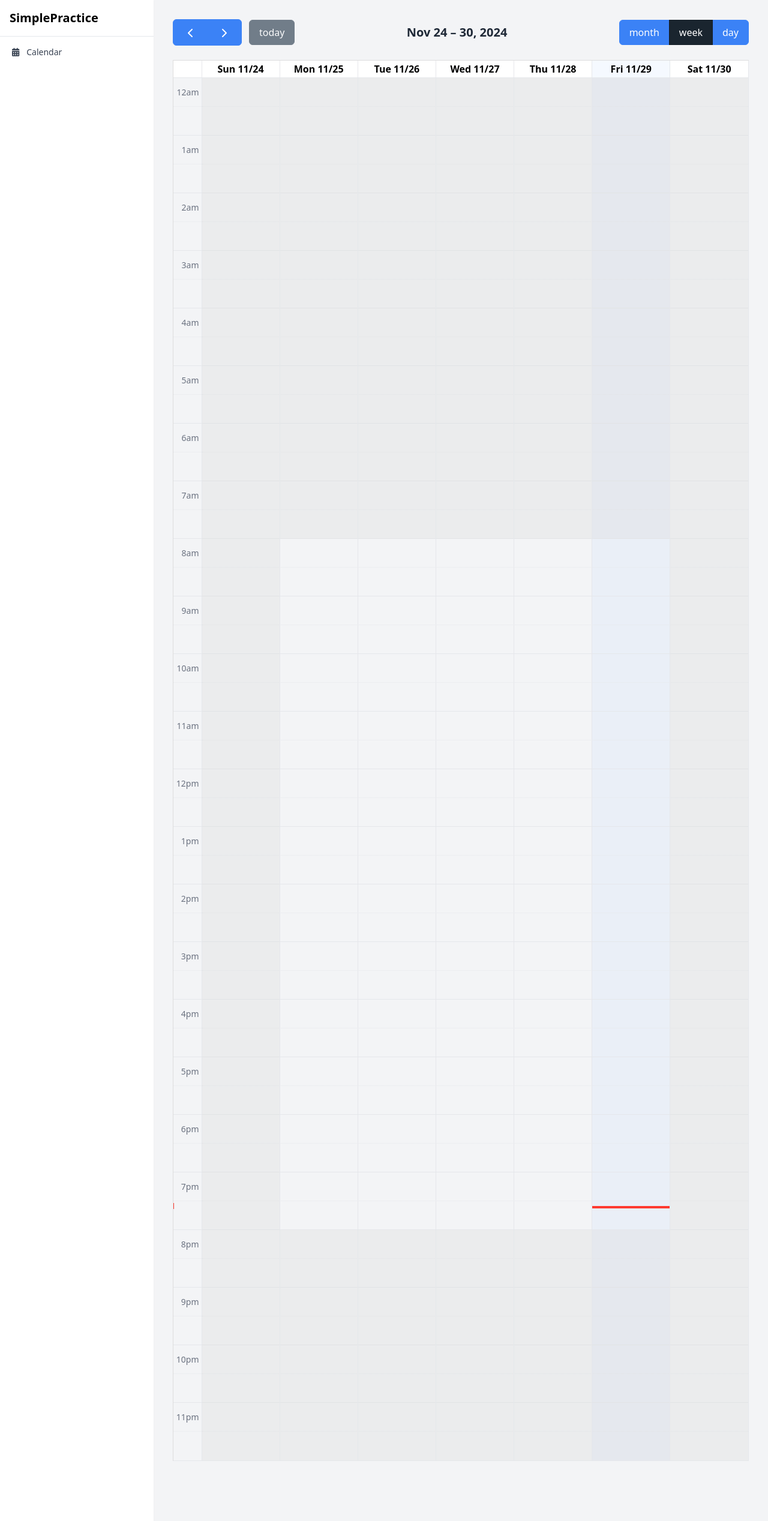
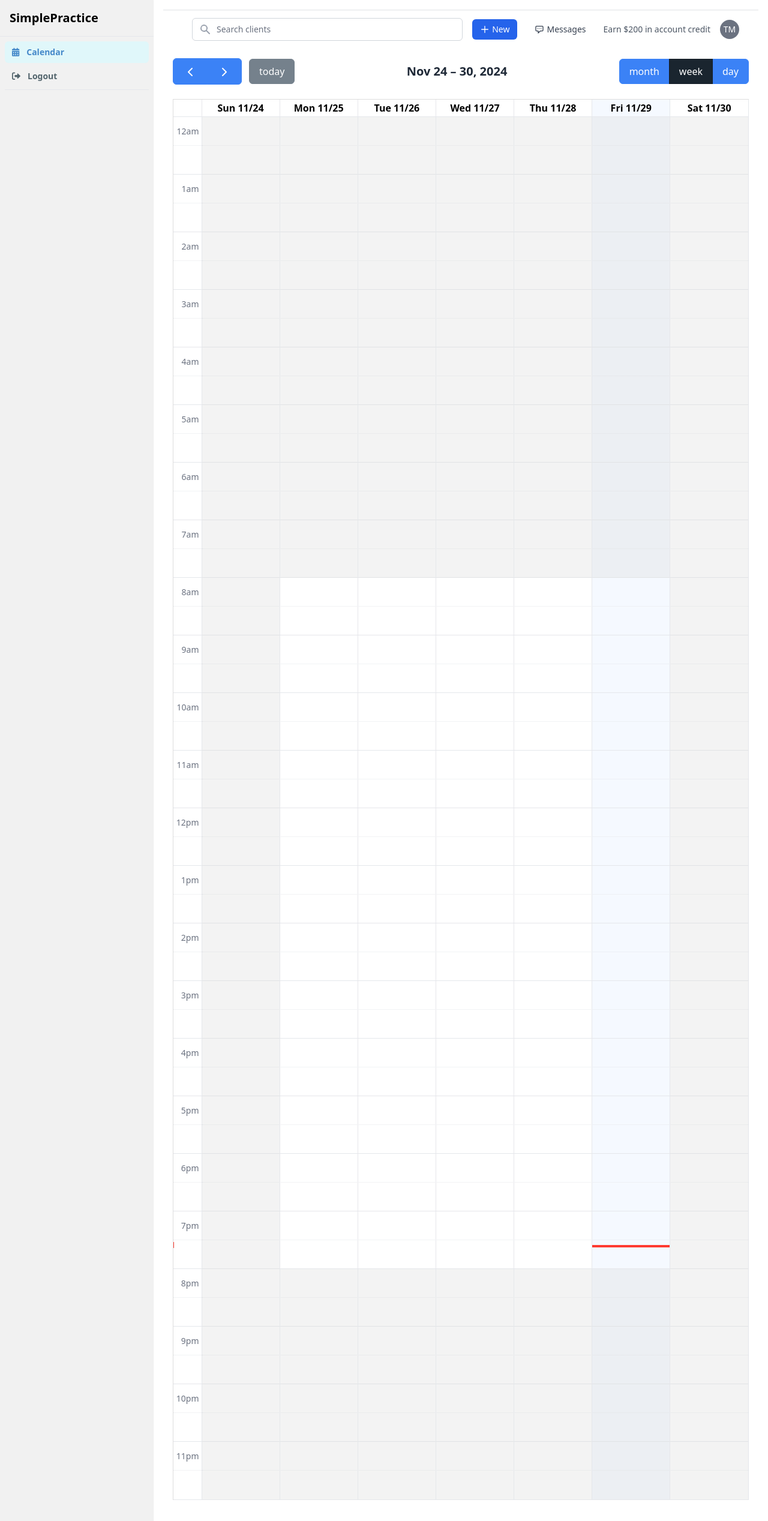
Before and after one commit to kaza/MCW-Practice, a Django app: page /admin-dashboard/ in a window 1280 px wide. Shown: the whole page at 60% size. Run offline with Django 4.2, Linux system fonts and the light colour scheme; a user stored in the database is signed in; tables that the repository leaves empty hold one stand-in row (values such as "Sample post"); lists and menus that the app fills with data are empty; some libraries are stand-ins or nearby versions.

Commit message:
Logut and Header functionality

```diff
--- a/apps/accounts/urls.py
+++ b/apps/accounts/urls.py
@@ -1,8 +1,9 @@
 from django.urls import path
-from .views import LoginView
+from .views import LoginView, LogoutView
 
 app_name = 'accounts'
 
 urlpatterns = [
-    path('accounts/login/', LoginView.as_view(), name='login'),
+    path('', LoginView.as_view(), name='login'),
+    path('logout/', LogoutView.as_view(), name='logout'),
 ]
--- /dev/null
+++ b/apps/admin_dashboard/templates/admin_dashboard/components/header.html
@@ -0,0 +1,50 @@
+<header class="bg-white shadow-sm border-b"></header>
+    <div class="max-w-full px-4 sm:px-6 lg:px-8">
+        <div class="flex justify-between items-center h-16">
+            <!-- Search Bar -->
+            <div class="flex-1 max-w-2xl px-4">
+                <div class="relative">
+                    <div class="absolute inset-y-0 left-0 pl-3 flex items-center pointer-events-none">
+                        <svg class="h-5 w-5 text-gray-400" xmlns="http://www.w3.org/2000/svg" viewBox="0 0 20 20" fill="currentColor">
+                            <path fill-rule="evenodd" d="M8 4a4 4 0 100 8 4 4 0 000-8zM2 8a6 6 0 1110.89 3.476l4.817 4.817a1 1 0 01-1.414 1.414l-4.816-4.816A6 6 0 012 8z" clip-rule="evenodd" />
+                        </svg>
+                    </div>
+                    <input type="search" name="search" class="block w-full pl-10 pr-3 py-2 border border-gray-300 rounded-md leading-5 bg-white placeholder-gray-500 focus:outline-none focus:placeholder-gray-400 focus:ring-1 focus:ring-blue-500 focus:border-blue-500 sm:text-sm" placeholder="Search clients">
+                </div>
+            </div>
+
+            <!-- Right side buttons -->
+            <div class="flex items-center space-x-4">
+                <!-- Add button -->
+                <button type="button" class="inline-flex items-center px-3 py-2 border border-transparent text-sm leading-4 font-medium rounded-md text-white bg-blue-600 hover:bg-blue-700 focus:outline-none focus:ring-2 focus:ring-offset-2 focus:ring-blue-500">
+                    <svg class="h-4 w-4 mr-1" fill="none" stroke="currentColor" viewBox="0 0 24 24">
+                        <path stroke-linecap="round" stroke-linejoin="round" stroke-width="2" d="M12 4v16m8-8H4" />
+                    </svg>
+                    <span>New</span>
+                </button>
+
+                <!-- Messages button -->
+                <button type="button" class="inline-flex items-center px-3 py-2 border border-transparent text-sm leading-4 font-medium rounded-md text-gray-700 bg-white hover:bg-gray-50 focus:outline-none focus:ring-2 focus:ring-offset-2 focus:ring-blue-500">
+                    <svg class="h-4 w-4 mr-1" fill="none" stroke="currentColor" viewBox="0 0 24 24">
+                        <path stroke-linecap="round" stroke-linejoin="round" stroke-width="2" d="M8 10h.01M12 10h.01M16 10h.01M9 16H5a2 2 0 01-2-2V6a2 2 0 012-2h14a2 2 0 012 2v8a2 2 0 01-2 2h-5l-5 5v-5z" />
+                    </svg>
+                    <span>Messages</span>
+                </button>
+
+                <!-- Credit info -->
+                <span class="text-sm text-gray-600">
+                    Earn $200 in account credit
+                </span>
+
+                <!-- User menu -->
+                <div class="ml-3 relative">
+                    <button type="button" class="flex text-sm rounded-full focus:outline-none focus:ring-2 focus:ring-offset-2 focus:ring-blue-500">
+                        <span class="inline-flex h-8 w-8 items-center justify-center rounded-full bg-gray-500 text-white">
+                            TM
+                        </span>
+                    </button>
+                </div>
+            </div>
+        </div>
+    </div>
+</header>
--- a/apps/admin_dashboard/templates/admin_dashboard/dashboard.html
+++ b/apps/admin_dashboard/templates/admin_dashboard/dashboard.html
@@ -1,5 +1,6 @@
 {% extends 'layouts/dashboard.html' %}
 
 {% block dashboard_content %}
+    {% include 'admin_dashboard/components/header.html' %}
     {% include 'components/calendar.html' with calendar_id='admin-calendar' %}
 {% endblock %}
--- /dev/null
+++ b/static/css/styles.css
@@ -0,0 +1,28 @@
+
+/* Sidebar background color */
+.sidebar {
+    background-color: #f1f1f1;
+}
+
+/* Active menu item */
+.sidebar .menu-item.active {
+    background-color: #e0f7fa; /* Light blue background for active item */
+    color: #4488c9;
+}
+
+/* Default menu item */
+.sidebar .menu-item {
+    color: #52646c;
+    font-weight: bold;
+}
+
+.sidebar .menu-item:hover {
+    background-color: #e0f7fa; /* Light blue background for active item */
+    color: #4488c9;
+}
+
+/* Badge styles */
+.badge {
+    background-color: #ff5252; /* Red background for badges */
+    color: #ffffff; /* White text color for badges */
+}
--- a/templates/base.html
+++ b/templates/base.html
@@ -8,6 +8,7 @@
     <script src="https://cdn.tailwindcss.com"></script>
     <link href="https://cdnjs.cloudflare.com/ajax/libs/font-awesome/6.0.0/css/all.min.css" rel="stylesheet">
     <link href="{% static 'vendor/fullcalendar/css/main.min.css' %}" rel='stylesheet' />
+    <link href="{% static 'css/styles.css' %}" rel="stylesheet">
     <script src="{% static 'vendor/fullcalendar/js/main.min.js' %}"></script>
     {% block extra_css %}{% endblock %}
 </head>
--- a/templates/components/calendar.html
+++ b/templates/components/calendar.html
@@ -3,7 +3,7 @@
 {% with max_time|default:'20:00:00' as max_t %}
 
 <div class="w-full bg-white rounded-lg shadow-sm overflow-hidden"></div>
-    <div class="flex flex-col h-[calc(100vh-50px)]">
+    <div class="flex flex-col h-[calc(100vh-100px)]">
         <div id="{{ cal_id }}" class="flex-1 overflow-auto p-4"></div>
     </div>
 </div>
--- a/templates/components/sidebar_menu.html
+++ b/templates/components/sidebar_menu.html
@@ -1,5 +1,5 @@
 {% comment %} templates/components/sidebar_menu.html {% endcomment %}
-<div class="w-64 bg-white shadow-sm h-screen">
+<div class="w-64 shadow-sm h-screen sidebar">
     <!-- Logo -->
     <div class="p-4 border-b">
         <h1 class="text-xl font-semibold">SimplePractice</h1>
@@ -10,13 +10,16 @@
         <div class="space-y-1">
             {% for menu_item in menu_items %}
             <a href="{{ menu_item.url }}"
-               class="flex items-center px-3 py-2 text-sm rounded-md {% if menu_item.is_active %}bg-blue-50 text-blue-600{% else %}text-gray-700 hover:bg-gray-100{% endif %}">
+               class="flex items-center px-3 py-2 text-sm rounded-md menu-item {% if menu_item.is_active %}active{% endif %}">
                 <i class="fas {{ menu_item.icon }} mr-3"></i>
                 {{ menu_item.name }}
                 {% if menu_item.badge %}
-                <span class="ml-auto bg-red-100 text-red-600 text-xs px-2 rounded-full">{{ menu_item.badge }}</span>
+                <span class="ml-auto badge">{{ menu_item.badge }}</span>
                 {% endif %}
             </a>
+            {% if menu_item.name == 'Logout' %}
+            <div class="border-t my-2"></div>
+            {% endif %}
             {% endfor %}
         </div>
     </nav>
--- a/templates/layouts/dashboard.html
+++ b/templates/layouts/dashboard.html
@@ -6,7 +6,7 @@
 {% endblock %}
 
 {% block content %}
-<div class="flex h-screen bg-gray-100">
+<div class="flex h-screen">
     <!-- Include Sidebar Menu -->
     {% include 'components/sidebar_menu.html' %}
 
--- a/utils/menu_config.py
+++ b/utils/menu_config.py
@@ -8,11 +8,18 @@ class MenuConfig:
         return [
 
             {
-            'name': 'Calendar',
-            'url':  reverse('admin_dashboard:home'),
-            'icon': 'fa-calendar-alt',
-            'is_active': request.path.startswith('admin_dashboard:home'),
-        },
+                'name': 'Calendar',
+                'url': reverse('admin_dashboard:home'),
+                'icon': 'fa-calendar-alt',
+                'is_active': request.path == reverse('admin_dashboard:home'),
+            },
+            {
+                'name': 'Logout',
+                'url': reverse('accounts:logout'),
+                'icon': 'fa-sign-out-alt',
+                'is_active': False,
+            },
+
         ]
 
     @staticmethod
```
Also changed, not shown: apps/accounts/views.py (+7 -1 lines).
